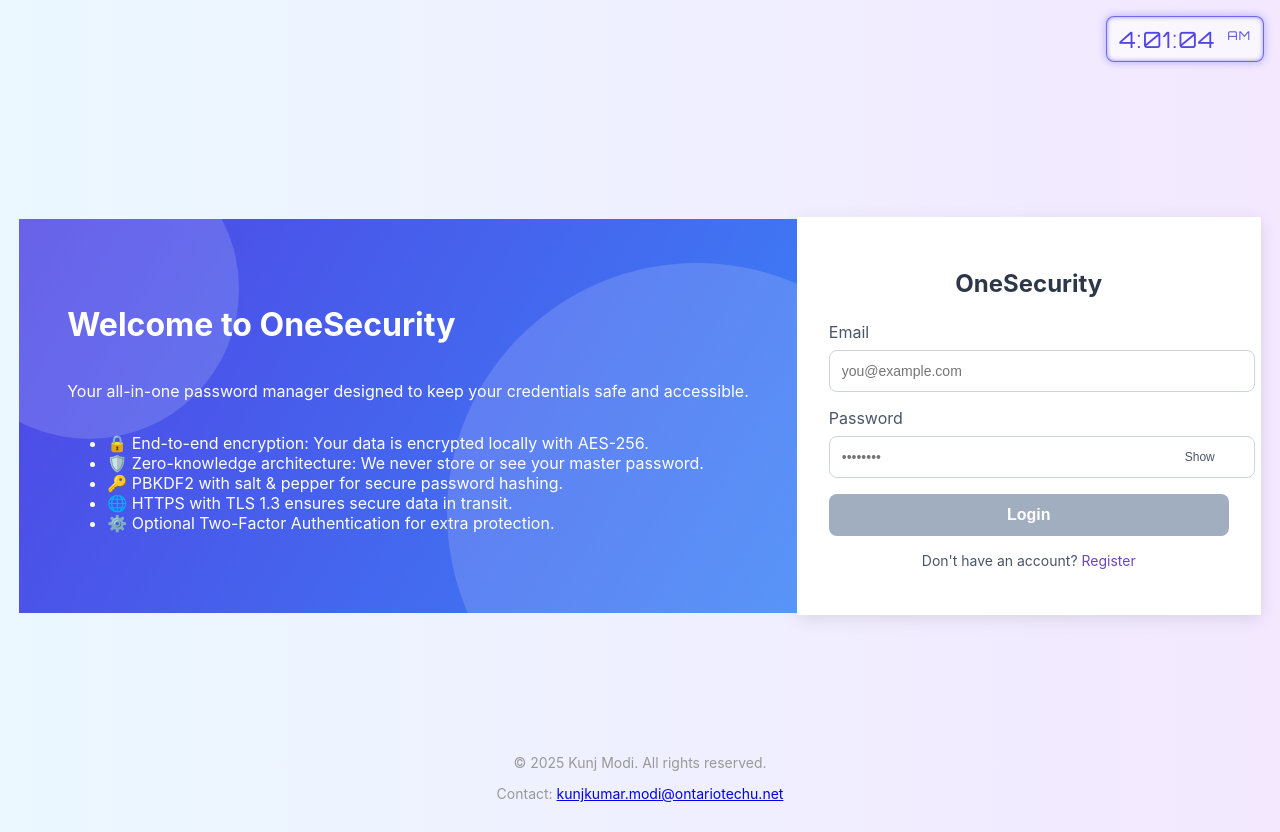
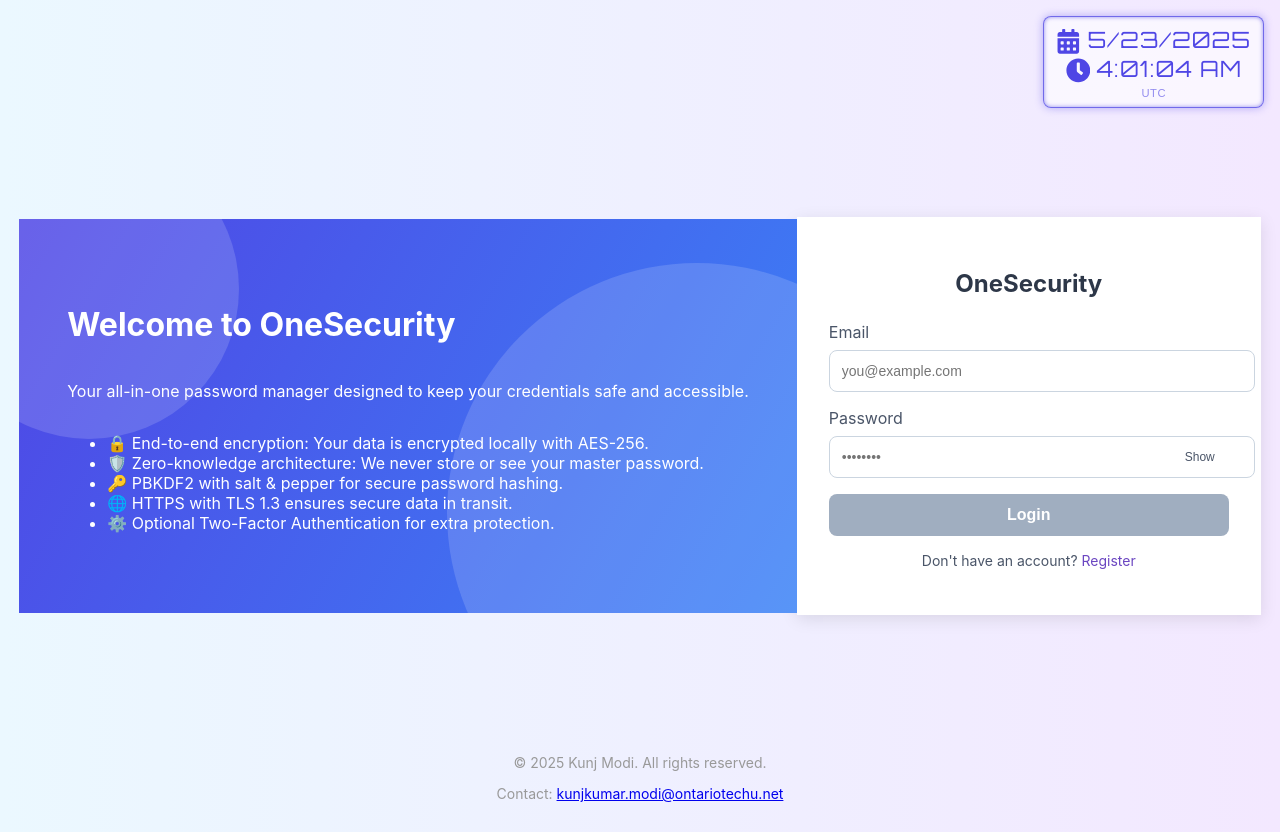
Before and after one commit to kunjthemodi/OneSecurity, a React (Create React App) app in the folder client/: page /login in a window 1280 px wide. Built offline with nearby package versions, Linux system fonts and the light colour scheme; no server answers.

Commit message:
time updated

```diff
--- a/client/package.json
+++ b/client/package.json
@@ -16,6 +16,7 @@
     "lucide-react": "^0.510.0",
     "react": "^19.1.0",
     "react-dom": "^19.1.0",
+    "react-icons": "^5.5.0",
     "react-router-dom": "^5.3.4",
     "react-scripts": "^5.0.1",
     "react-toastify": "^9.1.3",
--- a/client/src/components/Login.css
+++ b/client/src/components/Login.css
@@ -7,7 +7,22 @@
   background: linear-gradient(to right, #ebf8ff, #f3e8ff);
   padding: 16px;
 }
+.live-clock .icon {
+  margin-right: 0.4rem;
+  vertical-align: middle;
+  font-size: 1.1em;     /* scales with the text */
+  color: inherit;       /* uses your neon-indigo color */
+}
 
+.live-clock .live-zone {
+  display: block;
+  margin-top: 0.25rem;
+  font-size: 0.7rem;
+  opacity: 0.6;
+  font-family: sans-serif;
+  text-transform: uppercase;
+  letter-spacing: 0.05em;
+}
 .live-clock {
   position: absolute;
   top: 1rem;
@@ -28,8 +43,8 @@
 
 .live-clock .live-date {
   display: block;
-  font-size: 0.85rem;
-  opacity: 0.7;
+  font-size: 1.4rem;
+  letter-spacing: 0.05em;
 }
 
 .live-clock .live-time {
@@ -47,12 +62,7 @@
   50%, 100% { opacity: 0; }
 }
 
-.live-clock .ampm {
-  font-size: 0.75rem;
-  vertical-align: super;
-  margin-left: 0.3rem;
-  opacity: 1;
-}
+
 
 .info-section {
   position: relative;
--- a/client/src/pages/Login.jsx
+++ b/client/src/pages/Login.jsx
@@ -2,6 +2,7 @@ import React, { useState} from 'react';
 import { useHistory, Link } from 'react-router-dom';
 import { useAuth } from '../contexts/AuthContext';
 import '../components/Login.css';
+import { FaCalendarAlt, FaClock } from 'react-icons/fa';  // ← add this
 
 export default function Login() {
   const [status, setStatus] = useState({ text: '', type: '' });
@@ -41,19 +42,25 @@ export default function Login() {
 
 
   // 3) Format however you like
-  //const dateStr = now.toLocaleDateString();
+  const dateStr = now.toLocaleDateString();
   const timeStr = now.toLocaleTimeString();
   const [h, m, s] = timeStr.split(/:| /);     // splits ["HH", "MM", "SS", "AM/PM"]
   const ampm = timeStr.endsWith('AM') ? 'AM' : 'PM';
+  const tzName  = Intl.DateTimeFormat().resolvedOptions().timeZone;
 
   return (
     <div className="login-page">
       <div className='live-clock'>
+      <span className="live-date"><FaCalendarAlt className="icon" />{dateStr}
+      </span>
       <span className="live-time">
+              <FaClock className="icon" />
+
         {h}<span className="colon">:</span>
         {m}<span className="colon">:</span>
         {s} <span className="ampm">{ampm}</span>
       </span>
+      <span className="live-zone">{tzName}</span>
       </div>
       <div className="info-section">
         <h1>Welcome to OneSecurity</h1>
```
Also changed, not shown: 1 other file (tests, documents, lock files or other folders).
